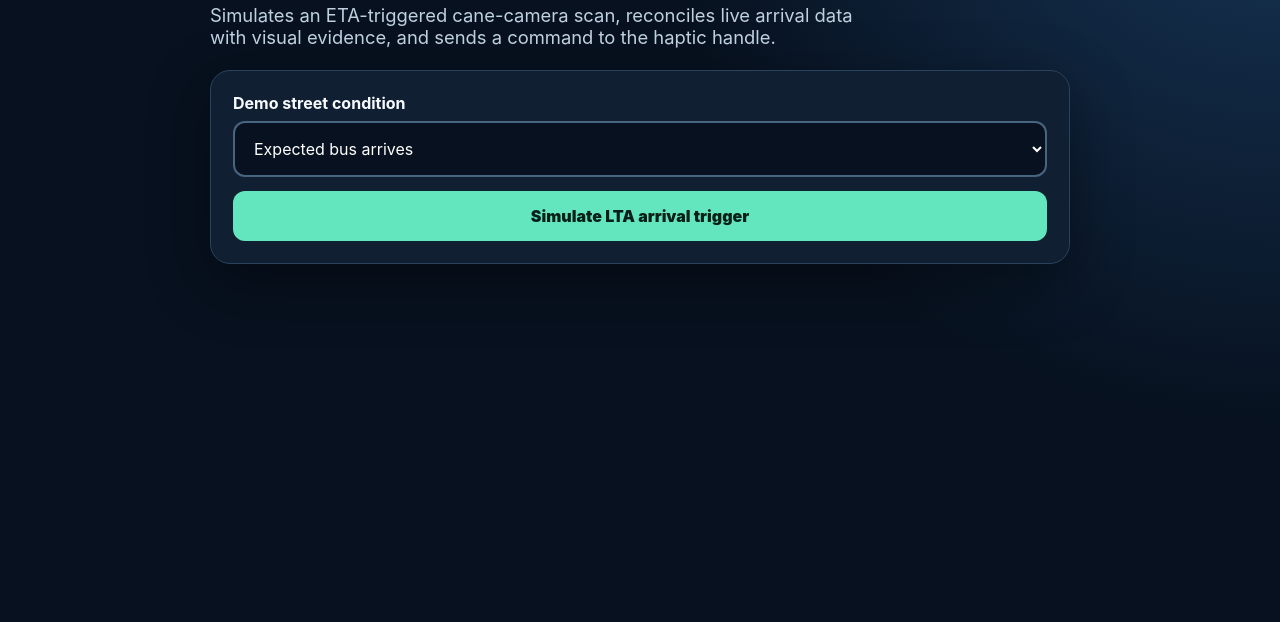
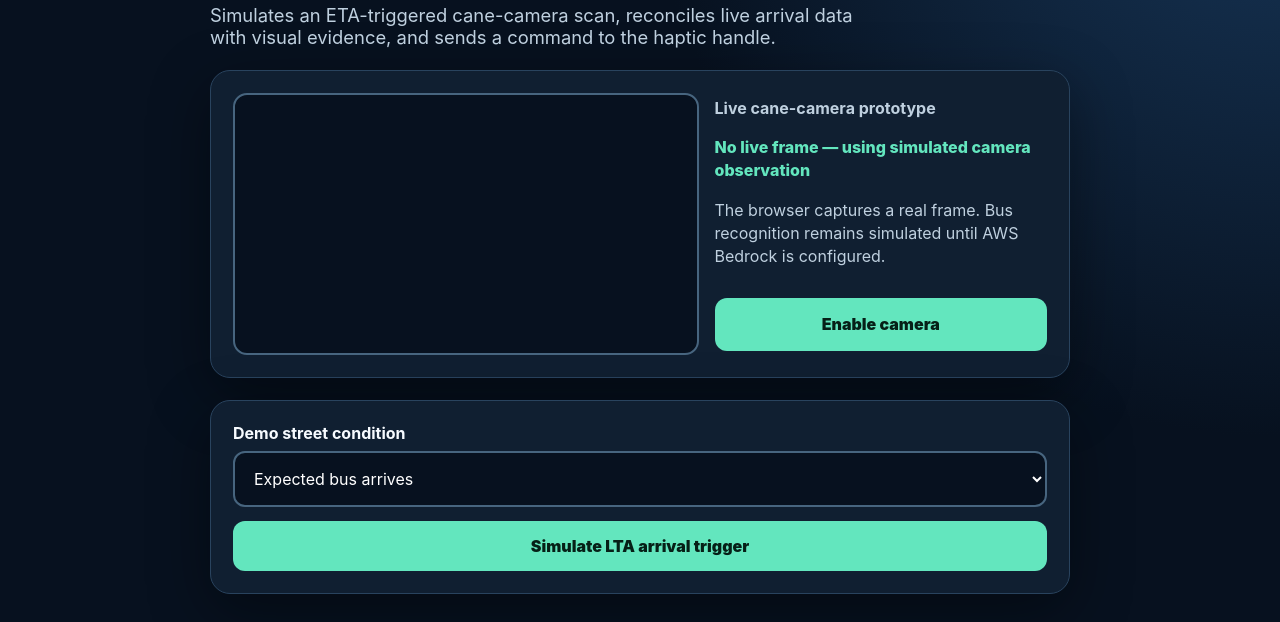
Before and after one commit to VLS005/Noqta_SimplifyNext2026, a plain HTML site: page agents/transit-orchestrator/app/static/demo.html in a window 1280 px wide. Both pictures are taken after a click on the button "Simulate LTA arrival trigger". Shown: the part 203-825 px from the top of the page. Before the commit the page ends 800 px from the top, so only its background shows below. Drawn offline with Linux system fonts and the light colour scheme; no server answers.

Commit message:
feat: add live camera capture to transit demo

```diff
--- a/agents/transit-orchestrator/app/static/demo.html
+++ b/agents/transit-orchestrator/app/static/demo.html
@@ -10,18 +10,31 @@
     main{max-width:860px;margin:auto}.eyebrow{color:#63e6be;font-weight:800;letter-spacing:.12em;text-transform:uppercase}
     h1{font-size:clamp(2rem,6vw,4rem);line-height:1;margin:.2em 0}.lead{font-size:1.15rem;color:#bfd0df;max-width:680px}
     .card{background:#101f31;border:1px solid #29435e;border-radius:20px;padding:22px;margin-top:22px;box-shadow:0 18px 60px #0006}
+    .camera-grid{display:grid;grid-template-columns:1.4fr 1fr;gap:16px;align-items:center}.camera-frame{background:#07111f;border:2px solid #47657f;border-radius:14px;overflow:hidden;aspect-ratio:16/9;display:grid;place-items:center}video{width:100%;height:100%;object-fit:cover}.camera-note{color:#bfd0df;line-height:1.45}.camera-status{color:#63e6be;font-weight:800}
     label{display:block;margin-bottom:8px;font-weight:700}select,button{width:100%;font:inherit;border-radius:12px;padding:15px}
     select{color:white;background:#07111f;border:2px solid #47657f}button{margin-top:14px;border:0;background:#63e6be;color:#062017;font-weight:900;cursor:pointer}
     button:focus,select:focus{outline:4px solid #ffd43b;outline-offset:3px}.result{display:none}.badge{display:inline-block;padding:8px 12px;border-radius:999px;background:#23405d;font-weight:900}
     .instruction{font-size:1.45rem;line-height:1.35}.trace{color:#b8c9d8;padding-left:22px}.trace li{margin:.65em 0}
     .meta{display:grid;grid-template-columns:repeat(3,1fr);gap:10px}.meta div{background:#07111f;padding:12px;border-radius:10px}
-    @media(max-width:600px){body{padding:16px}.meta{grid-template-columns:1fr}}
+    @media(max-width:600px){body{padding:16px}.meta,.camera-grid{grid-template-columns:1fr}}
   </style>
 </head>
 <body><main>
   <div class="eyebrow">GuideSense · Hardware simulation dashboard</div>
   <h1>Smart Cane Transit Orchestrator</h1>
   <p class="lead">Simulates an ETA-triggered cane-camera scan, reconciles live arrival data with visual evidence, and sends a command to the haptic handle.</p>
+  <section class="card">
+    <div class="camera-grid">
+      <div class="camera-frame"><video id="camera" autoplay playsinline muted aria-label="Live cane camera simulation"></video></div>
+      <div class="camera-note">
+        <strong>Live cane-camera prototype</strong>
+        <p id="cameraStatus" class="camera-status">Camera not started</p>
+        <p>The browser captures a real frame. Bus recognition remains simulated until AWS Bedrock is configured.</p>
+        <button id="startCamera" type="button">Enable camera</button>
+      </div>
+    </div>
+    <canvas id="snapshot" hidden></canvas>
+  </section>
   <section class="card">
     <label for="scenario">Demo street condition</label>
     <select id="scenario">
@@ -37,6 +50,10 @@
     <h2>Agent trace</h2><ol class="trace" id="trace"></ol>
   </section>
 </main><script>
-const payload=s=>({journey:{user_id:"demo-user",bus_stop_code:"27211",expected_bus:"199",destination:"Boon Lay MRT",original_eta_minutes:3,preferences:{minimise_walking:true,prefer_sheltered_paths:true,prefer_tactile_paving:true,prefer_signalised_crossings:true,avoid_stairs:true,maximum_transfers:1}},cane_telemetry:{device_id:"cane-demo-01",battery_percent:84,heading_degrees:270,walking_speed_mps:0,camera_ready:true},demo_scenario:s});
-document.querySelector('#check').onclick=async()=>{const b=document.querySelector('#check');b.disabled=true;b.textContent='LTA trigger received — cane camera scanning…';try{const r=await fetch('/agent/check-bus',{method:'POST',headers:{'Content-Type':'application/json'},body:JSON.stringify(payload(document.querySelector('#scenario').value))});const d=await r.json();if(!r.ok)throw Error(d.detail||'Agent failed');document.querySelector('#result').style.display='block';document.querySelector('#action').textContent=d.action;document.querySelector('#instruction').textContent=d.spoken_instruction;document.querySelector('#confidence').textContent=Math.round(d.confidence*100)+'%';document.querySelector('#haptic').textContent=d.haptic_command.pattern+' · '+d.haptic_command.actuators.join(' → ');document.querySelector('#reason').textContent=d.reason_code;document.querySelector('#trace').innerHTML=d.trace.map(x=>`<li>${x.replace(/[&<>]/g,c=>({'&':'&amp;','<':'&lt;','>':'&gt;'}[c]))}</li>`).join('');speechSynthesis.cancel();speechSynthesis.speak(new SpeechSynthesisUtterance(d.spoken_instruction));}catch(e){alert(e.message)}finally{b.disabled=false;b.textContent='Simulate LTA arrival trigger'}};
+let cameraStream=null;
+const video=document.querySelector('#camera'),cameraStatus=document.querySelector('#cameraStatus');
+document.querySelector('#startCamera').onclick=async()=>{try{cameraStream=await navigator.mediaDevices.getUserMedia({video:{facingMode:{ideal:'environment'}},audio:false});video.srcObject=cameraStream;cameraStatus.textContent='Camera live — ready to capture';document.querySelector('#startCamera').textContent='Camera enabled';document.querySelector('#startCamera').disabled=true}catch(e){cameraStatus.textContent='Camera unavailable';alert('Allow camera access in the browser, then try again.')}};
+function captureFrame(){if(!cameraStream||video.readyState<2)return null;const c=document.querySelector('#snapshot');c.width=video.videoWidth;c.height=video.videoHeight;c.getContext('2d').drawImage(video,0,0);return c.toDataURL('image/jpeg',.82).split(',')[1]}
+const payload=(s,image)=>({journey:{user_id:"demo-user",bus_stop_code:"27211",expected_bus:"199",destination:"Boon Lay MRT",original_eta_minutes:3,preferences:{minimise_walking:true,prefer_sheltered_paths:true,prefer_tactile_paving:true,prefer_signalised_crossings:true,avoid_stairs:true,maximum_transfers:1}},cane_image_base64:image,cane_image_media_type:'image/jpeg',cane_telemetry:{device_id:"cane-demo-01",battery_percent:84,heading_degrees:270,walking_speed_mps:0,camera_ready:Boolean(cameraStream)},demo_scenario:s});
+document.querySelector('#check').onclick=async()=>{const b=document.querySelector('#check'),image=captureFrame();b.disabled=true;b.textContent='LTA trigger received — cane camera scanning…';cameraStatus.textContent=image?'Frame captured and sent to agent':'No live frame — using simulated camera observation';try{const r=await fetch('/agent/check-bus',{method:'POST',headers:{'Content-Type':'application/json'},body:JSON.stringify(payload(document.querySelector('#scenario').value,image))});const d=await r.json();if(!r.ok)throw Error(d.detail||'Agent failed');document.querySelector('#result').style.display='block';document.querySelector('#action').textContent=d.action;document.querySelector('#instruction').textContent=d.spoken_instruction;document.querySelector('#confidence').textContent=Math.round(d.confidence*100)+'%';document.querySelector('#haptic').textContent=d.haptic_command.pattern+' · '+d.haptic_command.actuators.join(' → ');document.querySelector('#reason').textContent=d.reason_code;document.querySelector('#trace').innerHTML=d.trace.map(x=>`<li>${x.replace(/[&<>]/g,c=>({'&':'&amp;','<':'&lt;','>':'&gt;'}[c]))}</li>`).join('');speechSynthesis.cancel();speechSynthesis.speak(new SpeechSynthesisUtterance(d.spoken_instruction));}catch(e){alert(e.message)}finally{b.disabled=false;b.textContent='Simulate LTA arrival trigger'}};
 </script></body></html>
```
